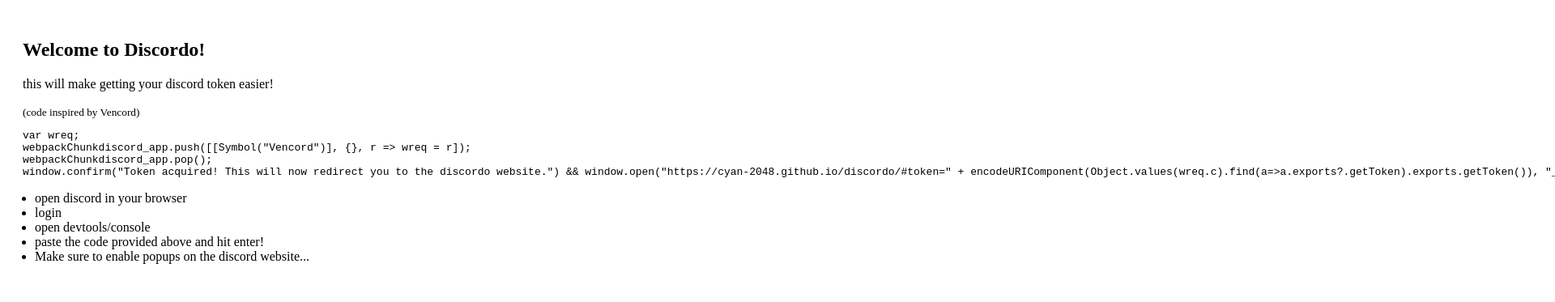
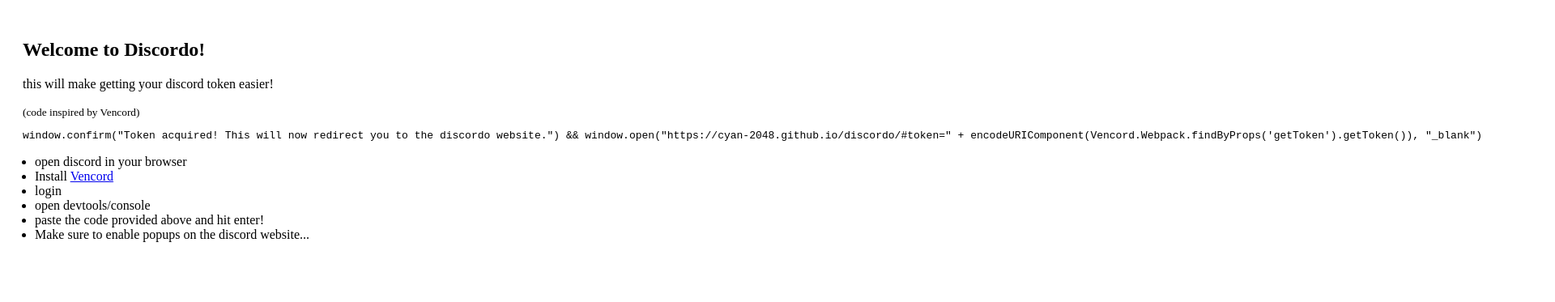
Before and after one commit to cyan-2048/discordo, a plain HTML site: page index.html in a window 1280 px wide. Shown: the top 373 px of the page at 81% size, 1920 px wide, since content can reach past the window. Drawn offline with Linux system fonts and the light colour scheme.

Commit message:
Update index.html

```diff
--- a/index.html
+++ b/index.html
@@ -13,14 +13,12 @@
 		<p>this will make getting your discord token easier!</p>
 		<small>(code inspired by Vencord)</small>
 		<pre>
-var wreq;
-webpackChunkdiscord_app.push([[Symbol("Vencord")], {}, r => wreq = r]);
-webpackChunkdiscord_app.pop();
-window.confirm("Token acquired! This will now redirect you to the discordo website.") && window.open("https://cyan-2048.github.io/discordo/#token=" + encodeURIComponent(Object.values(wreq.c).find(a=>a.exports?.getToken).exports.getToken()), "_blank")
+window.confirm("Token acquired! This will now redirect you to the discordo website.") && window.open("https://cyan-2048.github.io/discordo/#token=" + encodeURIComponent(Vencord.Webpack.findByProps('getToken').getToken()), "_blank")
 </pre
 		>
 		<ul>
 			<li>open discord in your browser</li>
+			<li>Install <a href="https://vencord.dev/download/">Vencord</a></li>
 			<li>login</li>
 			<li>open devtools/console</li>
 			<li>paste the code provided above and hit enter!</li>
```
